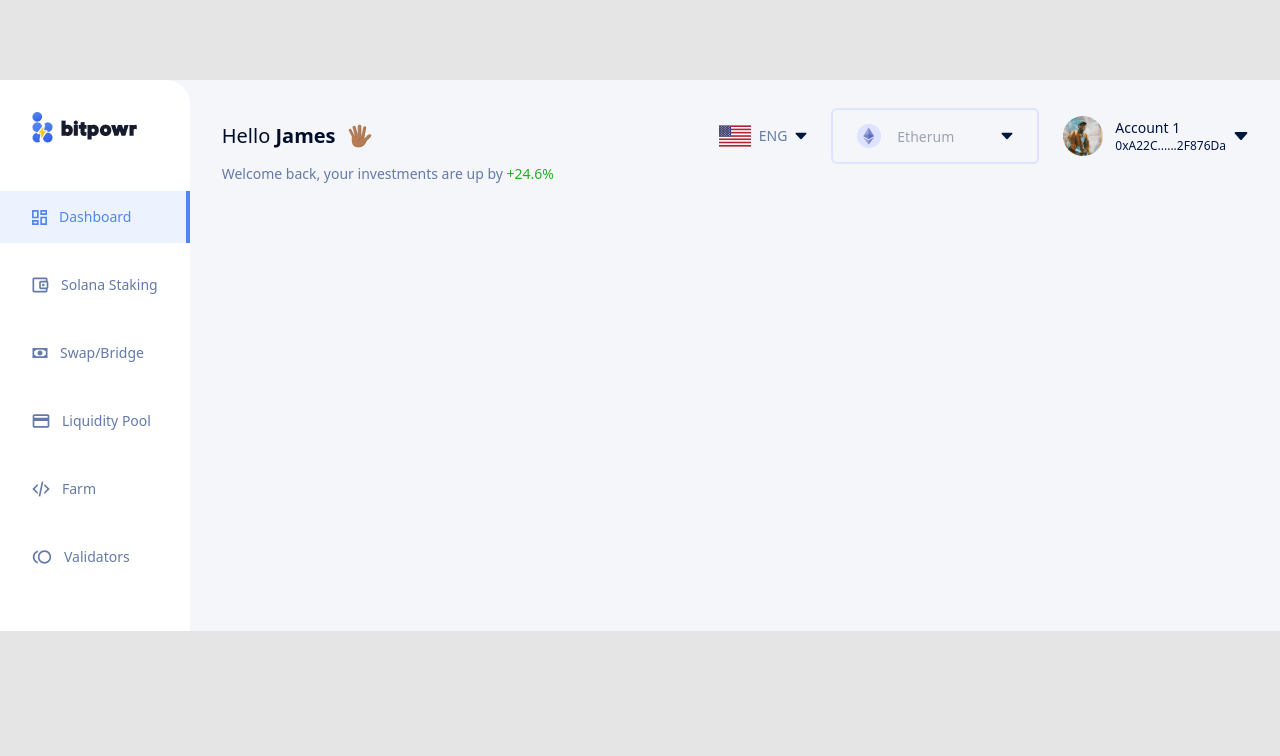
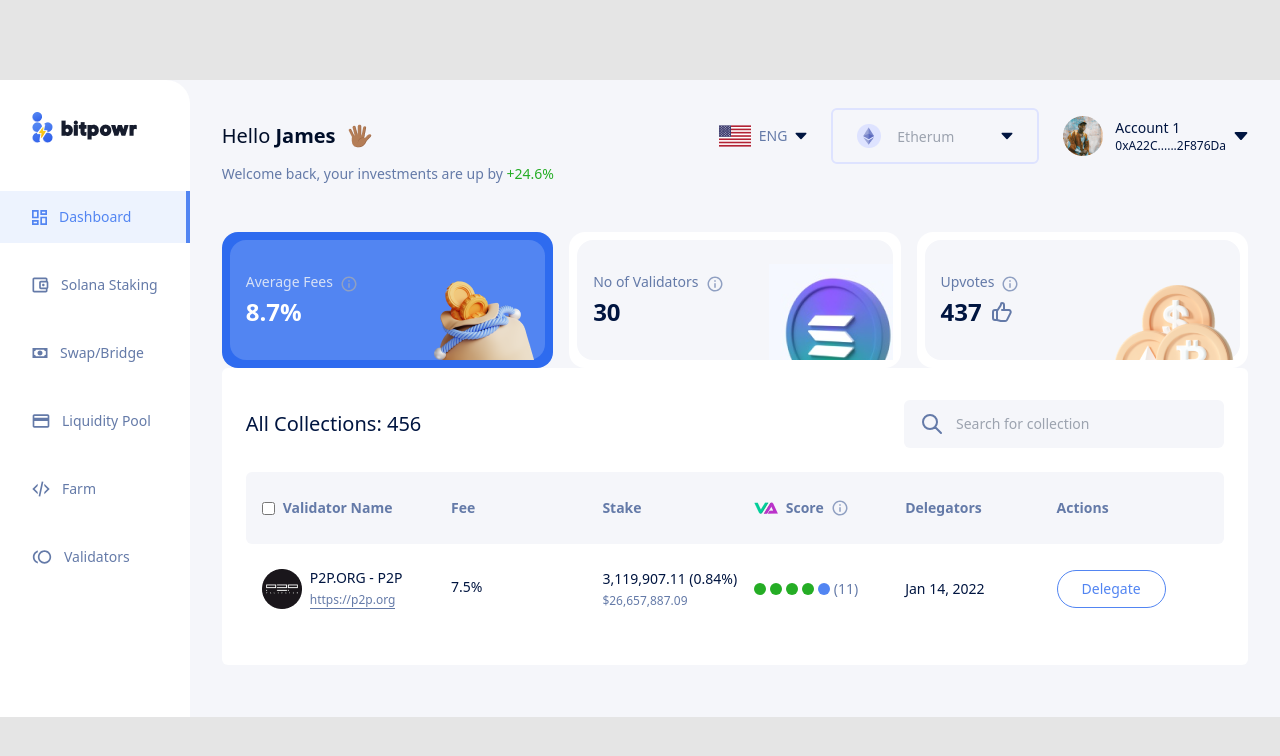
Before and after one commit to Phosah/bitpowr, a Vue app: page /singlecollection in a window 1280 px wide. Shown: the top 756 px of the page. Built offline with nearby package versions, Linux system fonts and the light colour scheme.

Commit message:
More updates

```diff
--- /dev/null
+++ b/src/components/Validators.vue
@@ -0,0 +1,102 @@
+<template>
+    <div class="flex-1 py-8 px-6 mb-6 bg-white rounded-md">
+        <div class="flex items-center justify-between mb-6">
+            <h2 class="text-brand-blue-3 text-xl">All Collections: 456</h2>
+            <div class="flex items-center space-x-3 w-80 py-3 px-4 bg-brand-blue-6 rounded-md">
+                <div>
+                    <svg
+                        class="w-6 h-6"
+                        fill="none"
+                        stroke="currentColor"
+                        viewBox="0 0 24 24"
+                        xmlns="http://www.w3.org/2000/svg"
+                    >
+                        <path
+                            stroke-linecap="round"
+                            stroke-linejoin="round"
+                            stroke-width="2"
+                            d="M21 21l-6-6m2-5a7 7 0 11-14 0 7 7 0 0114 0z"
+                        />
+                    </svg>
+                </div>
+                <input
+                    class="bg-transparent w-full"
+                    type="text"
+                    placeholder="Search for collection"
+                />
+            </div>
+        </div>
+        <div class="flex items-center px-4 py-6 font-bold bg-brand-blue-6 rounded-md">
+            <div class="w-1/5 flex items-center space-x-2">
+                <input type="checkbox" name="validator" id="validator" />
+                <h3>Validator Name</h3>
+            </div>
+            <h3 class="flex-1">Fee</h3>
+            <h3 class="flex-1">Stake</h3>
+            <div class="flex-1 flex items-center space-x-2">
+                <img src="../assets/score-icon.png" alt="Score icon" />
+                <h3 class>Score</h3>
+                <img src="../assets/info-icon.svg" alt="info" />
+            </div>
+            <h3 class="flex-1">Delegators</h3>
+            <h3 class="flex-1">Actions</h3>
+        </div>
+        <div class="divide-y divide-brand-blue-9">
+            <!-- <div v-for="(collection, ix) in collections" :key="ix"> -->
+            <div class="flex items-center py-6 px-4">
+                <div class="w-1/5 flex items-center space-x-2">
+                    <div>
+                        <img src="../assets/p2p.png" alt="p2p" />
+                    </div>
+                    <div>
+                        <h3 class="mb-1 text-brand-blue-3 font-medium">P2P.ORG - P2P</h3>
+                        <div class="flex">
+                            <p class="text-xs border-b border-brand-blue-2">https://p2p.org</p>
+                        </div>
+                    </div>
+                </div>
+                <div class="flex-1">
+                    <h3 class="mb-1 text-brand-blue-3 font-medium">7.5%</h3>
+                </div>
+                <div class="flex-1">
+                    <h3 class="mb-1 text-brand-blue-3 font-medium">3,119,907.11 (0.84%)</h3>
+                    <p class="text-xs">$26,657,887.09</p>
+                </div>
+                <div class="flex-1 flex items-center space-x-1">
+                    <h3 class="w-3 h-3 rounded-full bg-brand-green-1"></h3>
+                    <h3 class="w-3 h-3 rounded-full bg-brand-green-1"></h3>
+                    <h3 class="w-3 h-3 rounded-full bg-brand-green-1"></h3>
+                    <h3 class="w-3 h-3 rounded-full bg-brand-green-1"></h3>
+                    <h3 class="w-3 h-3 rounded-full bg-brand-blue-1"></h3>
+                    <p>(11)</p>
+                </div>
+                <div class="flex-1">
+                    <h3 class="text-brand-blue-3 font-medium">Jan 14, 2022</h3>
+                </div>
+                <div class="flex-1 text-brand-blue-1">
+                    <button class="py-2 px-6 border border-brand-blue-1 rounded-full">Delegate</button>
+                </div>
+            </div>
+        </div>
+        <!-- </div> -->
+    </div>
+</template>
+
+<script lang="ts">
+import { defineComponent } from 'vue'
+import type { PropType } from 'vue'
+// import type Collection from '@/types/Collection'
+
+export default defineComponent({
+    name: "Validators",
+    // props: {
+    //     collections: {
+    //         type: Array as PropType<Collection[]>,
+    //         required: true,
+    //     }
+    // },
+    setup() {
+
+    },
+})
+</script>
--- a/src/router/index.ts
+++ b/src/router/index.ts
@@ -2,6 +2,7 @@ import { createRouter, createWebHistory } from 'vue-router'
 import Home from '../views/Home.vue'
 import Staking from '../views/Staking.vue'
 import Collections from '../views/Collections.vue'
+import SingleCollection from '../views/SingleCollection.vue'
 
 const router = createRouter({
   history: createWebHistory(import.meta.env.BASE_URL),
@@ -21,6 +22,11 @@ const router = createRouter({
       name: 'collections',
       component: Collections
     },
+    {
+      path: '/singlecollection',
+      name: 'SingleCollection',
+      component: SingleCollection
+    },
   ]
 })
 
--- /dev/null
+++ b/src/views/SingleCollection.vue
@@ -0,0 +1,79 @@
+<template>
+    <div>
+        <div class="grid grid-cols-3 gap-4">
+            <div class="flex items-center bg-brand-blue-4 rounded-2xl text-white">
+                <div class="w-full relative m-2 py-8 pl-4 bg-brand-blue-1 rounded-2xl">
+                    <div>
+                        <div class="flex items-center space-x-2">
+                            <p class="mb-1 text-[#D7E1F6]">Average Fees</p>
+                            <img src="../assets/info-icon.svg" alt="Info icon" />
+                        </div>
+                        <p class="text-2xl font-bold">8.7%</p>
+                    </div>
+                    <div class="absolute bottom-0 right-0">
+                        <img src="../assets/balance-img.png" alt="Balance photo" />
+                    </div>
+                </div>
+            </div>
+            <div class="flex items-center bg-white rounded-2xl">
+                <div class="w-full relative m-2 py-8 pl-4 bg-brand-blue-6 rounded-2xl">
+                    <div>
+                        <div class="flex items-center space-x-2">
+                            <p class="mb-1">No of Validators</p>
+                            <img src="../assets/info-icon.svg" alt="Info icon" />
+                        </div>
+                        <p class="text-2xl text-brand-blue-3 font-bold">30</p>
+                    </div>
+                    <div class="absolute bottom-0 right-0">
+                        <img src="../assets/sol-staked-img.png" alt="Sol staked photo" />
+                    </div>
+                </div>
+            </div>
+            <div class="flex items-center bg-white rounded-2xl">
+                <div class="w-full relative m-2 py-8 pl-4 bg-brand-blue-6 rounded-2xl">
+                    <div>
+                        <div class="flex items-center space-x-2">
+                            <p class="mb-1">Upvotes</p>
+                            <img src="../assets/info-icon.svg" alt="Info icon" />
+                        </div>
+                        <div class="flex items-center space-x-2">
+                            <p class="text-2xl text-brand-blue-3 font-bold">437</p>
+                            <div>
+                                <svg
+                                    class="w-6 h-6"
+                                    fill="none"
+                                    stroke="currentColor"
+                                    viewBox="0 0 24 24"
+                                    xmlns="http://www.w3.org/2000/svg"
+                                >
+                                    <path
+                                        stroke-linecap="round"
+                                        stroke-linejoin="round"
+                                        stroke-width="2"
+                                        d="M14 10h4.764a2 2 0 011.789 2.894l-3.5 7A2 2 0 0115.263 21h-4.017c-.163 0-.326-.02-.485-.06L7 20m7-10V5a2 2 0 00-2-2h-.095c-.5 0-.905.405-.905.905 0 .714-.211 1.412-.608 2.006L7 11v9m7-10h-2M7 20H5a2 2 0 01-2-2v-6a2 2 0 012-2h2.5"
+                                    />
+                                </svg>
+                            </div>
+                        </div>
+                    </div>
+                    <div class="absolute bottom-0 right-0">
+                        <img src="../assets/earnings-img.png" alt="Earnings photo" />
+                    </div>
+                </div>
+            </div>
+        </div>
+        <Validators />
+    </div>
+</template>
+
+<script lang="ts">
+import { defineComponent } from 'vue'
+import Validators from '../components/Validators.vue'
+
+export default defineComponent({
+    name: "SingleCollection",
+    setup() {
+    },
+    components: { Validators }
+})
+</script>
```
Also changed, not shown: src/assets/score-icon.png (added).
